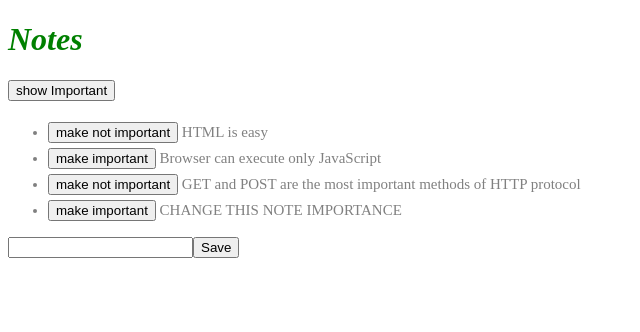
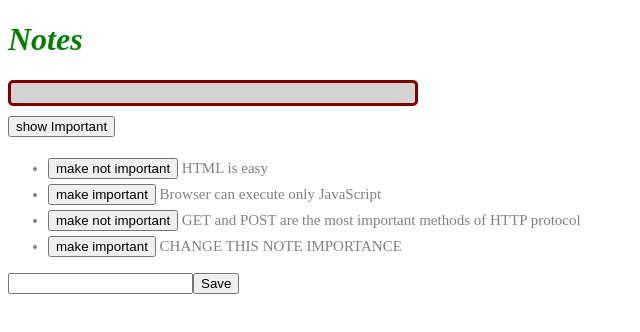
Before and after one commit to ricky-kiva/fe-scratch-notes-fso, a React (Vite) app in the folder 1_notes_app/: page / in a window 1280 px wide. Shown: the top 332 px of the page, without its empty margins (0-640 px from the left). Built offline with nearby package versions, Linux system fonts and the light colour scheme; data requests are answered from the project's data file.

Commit message:
feat(src): impl. basic error notification

```diff
--- a/1_notes_app/src/App.jsx
+++ b/1_notes_app/src/App.jsx
@@ -1,11 +1,13 @@
 import { useEffect, useState } from 'react'
 import Note from './components/Note'
+import Notification from './components/Notification'
 import noteService from './services/notes'
 
 const App = () => {
   const [notes, setNotes] = useState([])
   const [newNote, setNewNote] = useState('')
   const [showAll, setShowAll] = useState(true)
+  const [errorMessage, setErrorMessage] = useState(null)
 
   const effectHook = () => {
     noteService.getAll()
@@ -37,8 +39,8 @@
         setNotes(notes.map(note => note.id !== id ? note : returnedNote))
       )
       .catch(error => {
-        alert(`The note '${note.content} was already deleted from server'`)
-        console.log(id)
+        setErrorMessage(`Note ${note.content} was already removed from server`)
+        setTimeout(() => setErrorMessage(null), 5000)
         setNotes(notes.filter(n => n.id !== id))
       })
   }
@@ -54,6 +56,7 @@
   return (
     <div>
       <h1>Notes</h1>
+      <Notification message={errorMessage} />
       <div>
         <button onClick={() => setShowAll(!showAll)}>
           show {showAll ? 'Important' : 'All'}
--- /dev/null
+++ b/1_notes_app/src/components/Notification.jsx
@@ -0,0 +1,11 @@
+const Notification = ({ message }) => {
+    if (message === null) ( null )
+
+    return (
+        <div className="error">
+            {message}
+        </div>
+    )
+}
+
+export default Notification
--- a/1_notes_app/src/index.css
+++ b/1_notes_app/src/index.css
@@ -8,3 +8,14 @@
     padding-top: 5px;
     font-size: 15px;
 }
+
+.error {
+    width: 384px;
+    color: maroon;
+    background: lightgrey;
+    font-size: 20px;
+    border-style: solid;
+    border-radius: 5px;
+    padding: 10px;
+    margin-bottom: 10px;
+}
```
